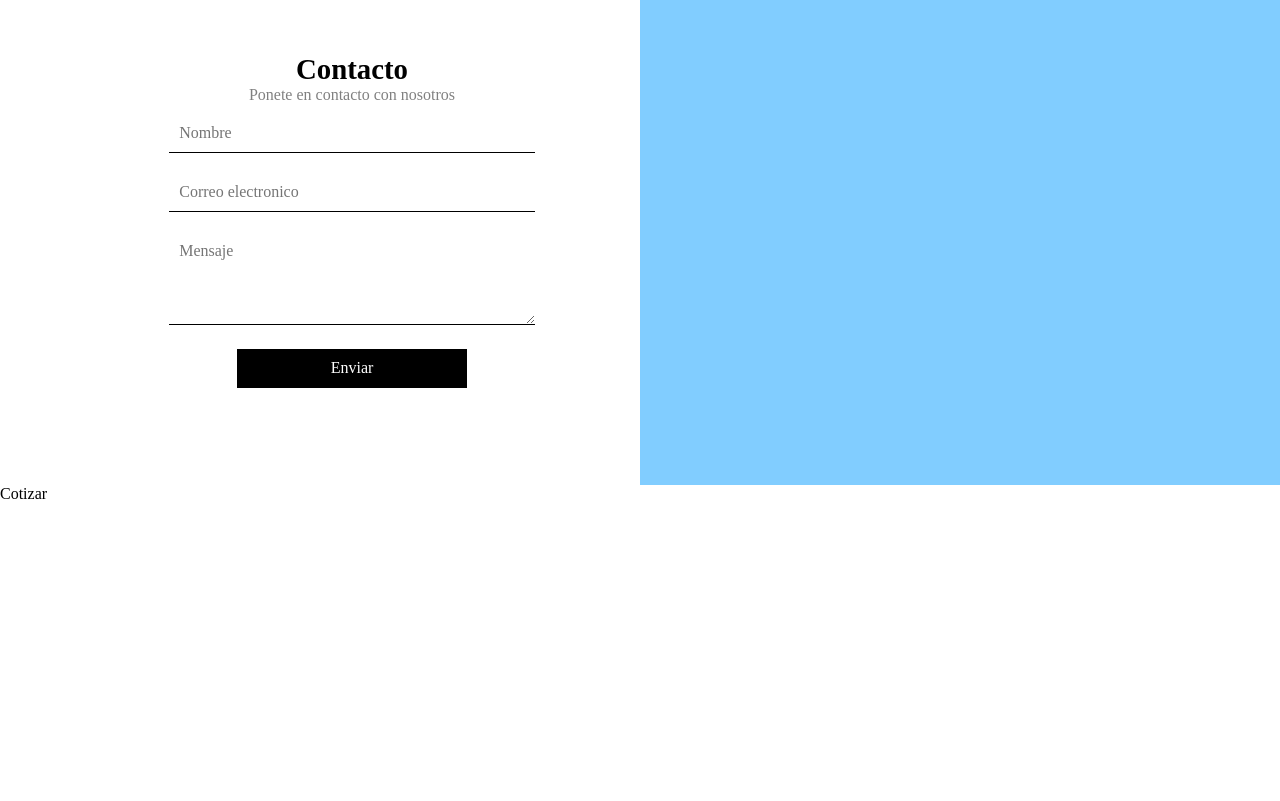
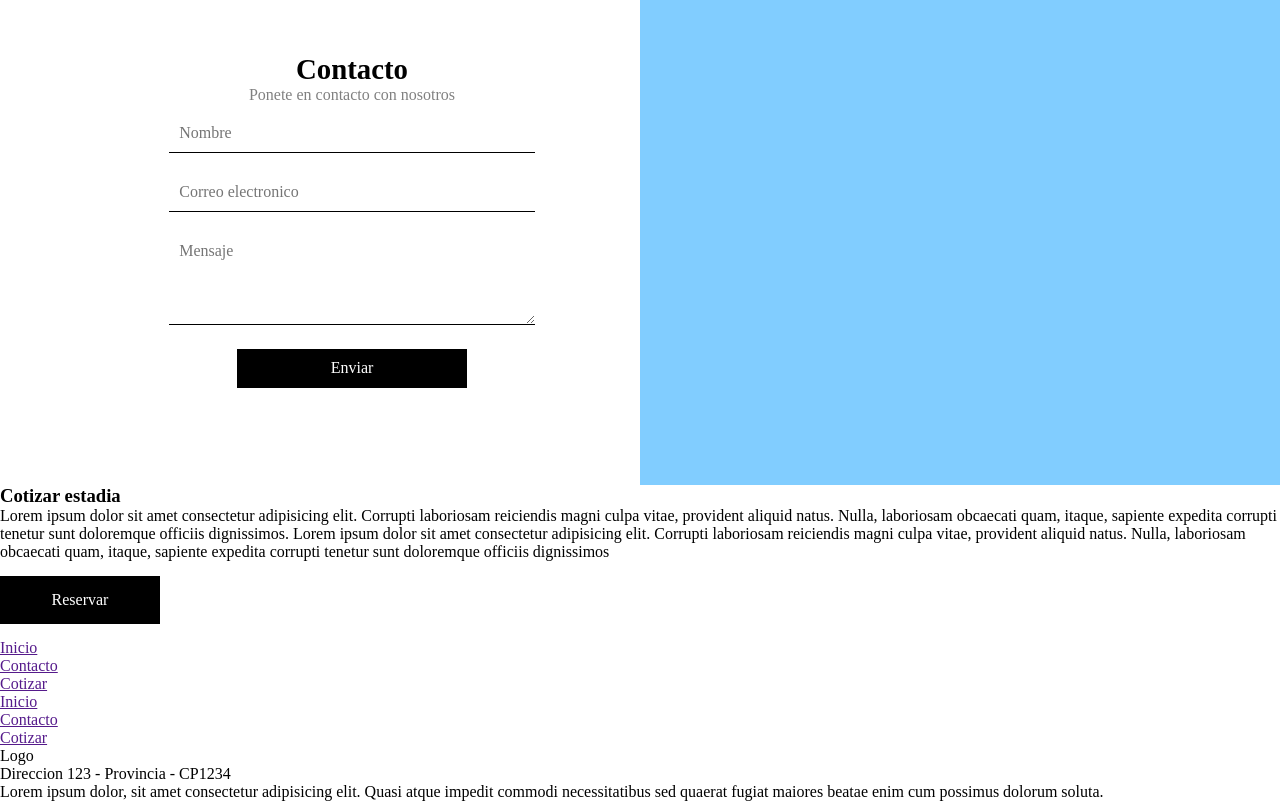
Before and after one commit to LucianoB01/curso-proyecto-final, a plain HTML site: page index.html in a window 1280 px wide. Shown: the part 1855-2656 px from the top of the page. Before the commit the page ends 2358 px from the top, so only its background shows below. Drawn offline with nearby package versions, Linux system fonts and the light colour scheme; a web font is replaced by a local one.

Commit message:
Seccion cotizar finalizada

```diff
--- a/index.html
+++ b/index.html
@@ -154,14 +154,46 @@
 
     <section class="cotizar">
         <div class="cotizar-info">
-            <h3></h3>
-            <p></p>
-            <p>Cotizar</p>
+            <h3>Cotizar estadia</h3>
+            <p>Lorem ipsum dolor sit amet consectetur adipisicing elit.
+                Corrupti laboriosam reiciendis magni culpa vitae,
+                provident aliquid natus. Nulla, laboriosam obcaecati quam,
+                itaque, sapiente expedita corrupti tenetur sunt doloremque
+                officiis dignissimos. Lorem ipsum dolor sit amet consectetur adipisicing elit.
+                Corrupti laboriosam reiciendis magni culpa vitae,
+                provident aliquid natus. Nulla, laboriosam obcaecati quam,
+                itaque, sapiente expedita corrupti tenetur sunt doloremque
+                officiis dignissimos</p>
+            <div class="cotizar-btn estadia-cotizar">
+                <p>Reservar</p>
+            </div>
         </div>
     </section>
 
     <footer>
-
+        <nav class="nav-footer-1">
+            <ul>
+                <li><a href="">Inicio</a></li>
+                <li><a href="">Contacto</a></li>
+                <li><a href="">Cotizar</a></li>
+            </ul>
+        </nav>
+        <nav class="nav-footer-1">
+            <ul>
+                <li><a href="">Inicio</a></li>
+                <li><a href="">Contacto</a></li>
+                <li><a href="">Cotizar</a></li>
+            </ul>
+        </nav>
+        <div class="footer-info">
+            <div class="footer-logo">
+                <p>Logo</p>
+            </div>
+            <p>Direccion 123 - Provincia - CP1234</p>
+            <p>Lorem ipsum dolor, sit amet consectetur adipisicing elit.
+                 Quasi atque impedit commodi necessitatibus sed quaerat
+                 fugiat maiores beatae enim cum possimus dolorum soluta.</p>
+        </div>
     </footer>
 
 </body>
```
